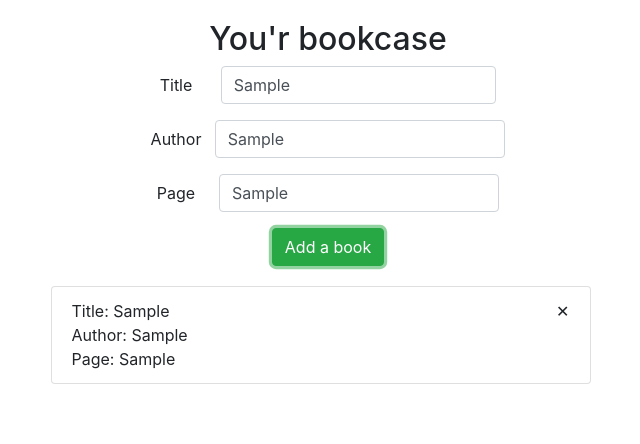
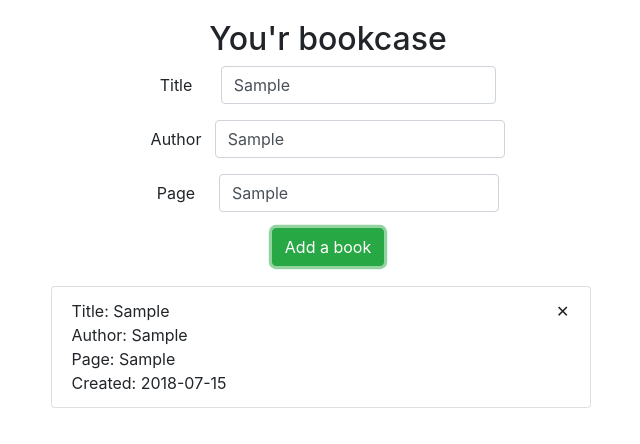
Before and after one commit to KickFlip71/react-bookcase, a React (Create React App) app: page / in a window 1280 px wide. Both pictures are taken after typing "Sample", "Sample", "Sample" into the empty fields and a click on the button "Add a book". Shown: the top 444 px of the page, without its empty margins (312-952 px from the left). Built offline with nearby package versions, Linux system fonts and the light colour scheme.

Commit message:
Add moment.js, Add timestamp to book

```diff
--- a/package.json
+++ b/package.json
@@ -3,6 +3,7 @@
   "version": "0.1.0",
   "private": true,
   "dependencies": {
+    "moment": "^2.22.2",
     "react": "^16.4.1",
     "react-dom": "^16.4.1",
     "react-redux": "^5.0.7",
--- a/src/actions/index.js
+++ b/src/actions/index.js
@@ -1,12 +1,14 @@
 import { ADD_BOOK, DELETE_BOOK } from '../constants';
+import moment from 'moment';
 
 export const addBook = (title, author, page) => {
-  console.log(title, author, page)
+  let date = moment().valueOf()
   const action = {
     type: ADD_BOOK,
     title,
     author,
-    page
+    page,
+    date
   }
 
   return action;
--- a/src/components/book-list.jsx
+++ b/src/components/book-list.jsx
@@ -1,4 +1,5 @@
 import React from 'react'
+import moment from 'moment'
 
 const BookList = ({books, deleteBook}) => {
   return (
@@ -15,6 +16,7 @@ const BookList = ({books, deleteBook}) => {
                 <div className='list-item'>Title: {book.title}</div>
                 <div className='list-item'>Author: {book.author}</div>
                 <div className='list-item'>Page: {book.page}</div>
+                <div className='list-item'>Created: {moment(new Date(book.date)).format('YYYY-MM-DD')}</div>
               </div>
             </li>
           )
--- a/src/reducers/index.js
+++ b/src/reducers/index.js
@@ -5,6 +5,7 @@ const book = (action) => {
     title: action.title,
     author: action.author,
     page: action.page,
+    date: action.date,
     id: Math.random()
   }
 }
```
Also changed, not shown: 1 other file (tests, documents, lock files or other folders).
